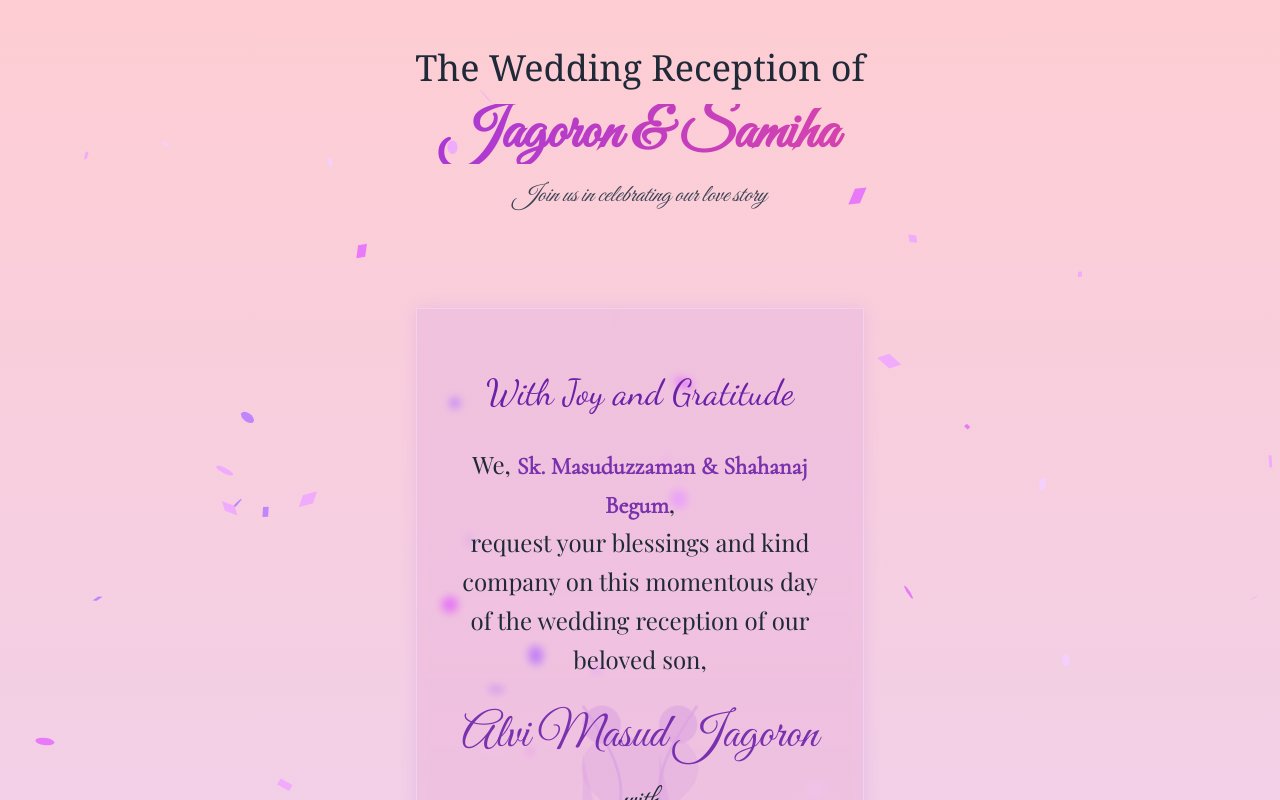
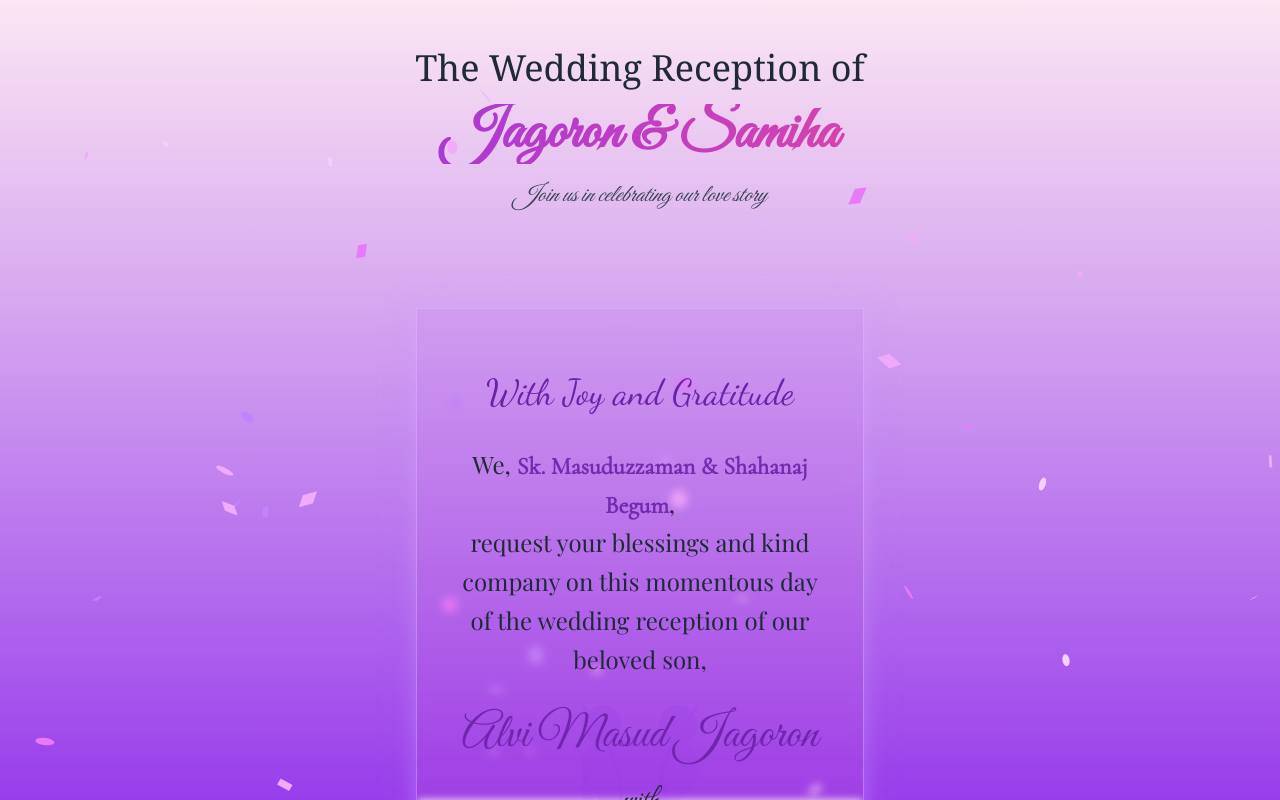
Before and after one commit to ArafatBytes/wedding-card, a Next.js app: page / in a window 1280 px wide. Shown: the top 800 px of the page. Built offline with nearby package versions, Linux system fonts and the light colour scheme; a web font is replaced by a local one.

Commit message:
Updated the backgroud gradient

```diff
--- a/app/globals.css
+++ b/app/globals.css
@@ -34,6 +34,14 @@
   }
   body {
     @apply bg-background text-foreground font-greatVibes;
+    color: rgb(var(--foreground-rgb));
+    background: linear-gradient(
+      to bottom,
+      rgb(var(--background-start-rgb)),
+      rgba(253, 242, 248, 0.3),
+      rgba(250, 245, 255, 0.4)
+    );
+    min-height: 100vh;
   }
   h1, h2, h3, h4, h5 {
     @apply font-sans;
@@ -52,16 +60,6 @@
   --foreground-rgb: 0, 0, 0;
   --background-start-rgb: 255, 255, 255;
   --background-end-rgb: 245, 243, 255;
-}
-
-body {
-  color: rgb(var(--foreground-rgb));
-  background: linear-gradient(
-    to bottom,
-    rgb(var(--background-start-rgb)),
-    rgba(253, 242, 248, 0.15),
-    rgba(245, 243, 255, 0.15)
-  );
 }
 
 @layer utilities {
--- a/pages/index.js
+++ b/pages/index.js
@@ -167,7 +167,17 @@ export default function Home() {
   }
 
   return (
-    <div className="min-h-screen overflow-hidden" style={gradientStyle}>
+    <div className="min-h-screen overflow-hidden">
+      {/* Background with gradient */}
+      <div
+        className="fixed inset-0"
+        style={{
+          background: `linear-gradient(180deg,
+            rgba(252, 231, 243, 1) 0%,
+            rgba(147, 51, 234, 0.95) 100%
+          )`
+        }}
+      ></div>
       <AnimatePresence>
         {showBlast && mounted && (
           <>
@@ -224,7 +234,7 @@ export default function Home() {
         </div>
 
         {/* Animated Illustration Section */}
-        <div className="content-section relative w-full max-w-md mx-auto mb-24 animate-fade-in shadow-[0_0_15px_rgba(168,85,247,0.15)] border border-purple-200/50">
+        <div className="content-section relative w-full max-w-md mx-auto mb-24 animate-fade-in shadow-[0_0_20px_rgba(216,180,254,0.3),0_0_40px_rgba(192,132,252,0.15)] border border-purple-300/50 hover:shadow-[0_0_25px_rgba(216,180,254,0.4),0_0_50px_rgba(192,132,252,0.2)] transition-shadow duration-300">
           <div className="relative min-h-[600px] overflow-hidden">
             {mounted && (
               <div className="relative w-full h-full overflow-hidden">
@@ -322,34 +332,25 @@ export default function Home() {
         {/* Event Details Section */}
         <div className="content-section space-y-8 mb-12 animate-fade-in">
           {/* Reception Card */}
-          <div className="relative w-full max-w-md mx-auto overflow-hidden bg-gradient-to-b from-purple-500/10 to-pink-500/10 backdrop-blur-sm shadow-[0_0_15px_rgba(168,85,247,0.15)] border border-purple-200/50">
-            {/* Content container */}
+          <div className="relative w-full max-w-md mx-auto overflow-hidden bg-gradient-to-b from-purple-500/10 to-pink-500/10 backdrop-blur-sm shadow-[0_0_20px_rgba(216,180,254,0.3),0_0_40px_rgba(192,132,252,0.15)] border border-purple-300/50 hover:shadow-[0_0_25px_rgba(216,180,254,0.4),0_0_50px_rgba(192,132,252,0.2)] transition-shadow duration-300">
             <div className="relative z-10 p-8">
-              <h2 className="text-2xl md:text-3xl font-playfair mb-6 text-gray-800 text-center bg-gradient-to-r from-purple-800 to-pink-700 bg-clip-text text-transparent">
+              <h2 className="font-greatVibes font-extrabold text-3xl md:text-4xl mb-6 text-center bg-gradient-to-r from-purple-800 to-pink-700 bg-clip-text text-transparent">
                 Wedding Reception
               </h2>
-              <div className="space-y-4">
-                <div className="flex items-center justify-center space-x-3">
-                  <span className="text-gray-700 font-black text-2xl">28th December, 2024 (Saturday)</span>
-                </div>
-                <div className="flex items-center justify-center space-x-3">
-                  <span className="text-gray-700 font-black text-2xl">1:00 PM</span>
-                </div>
-                <div className="flex items-center justify-center space-x-3">
-                  <span className="text-gray-700 font-black text-2xl">Pouro Community Center, Jashore</span>
-                </div>
-                <div className="flex items-center justify-center space-x-3">
-                  <span className="text-gray-700 font-black text-2xl">+880 1711-326981</span>
-                </div>
-              </div>
-
-              {/* Maps Link with elegant styling */}
-              <div className="mt-6 text-center">
+              <div className="font-serif space-y-4 text-center">
+                <p className="text-xl font-normal">28th December, 2024 (Saturday)</p>
+                <p className="text-xl font-normal">1:00 PM</p>
+                <p className="text-xl font-normal">
+                  +880 1711-326981
+                </p>
+                <p className="text-xl font-normal">
+                  Pouro Community Center, Jashore
+                </p>
                 <Link
                   href="https://maps.app.goo.gl/JYjXsxQYUgWYNwFb8"
                   target="_blank"
                   rel="noopener noreferrer"
-                  className="text-purple-600 hover:text-purple-700 transition-colors duration-300 font-black text-2xl"
+                  className="text-xl font-normal bg-gradient-to-r from-purple-800 to-pink-700 bg-clip-text text-transparent hover:from-purple-700 hover:to-pink-600 transition-colors duration-300 underline"
                 >
                   View on Google Maps
                 </Link>
```
